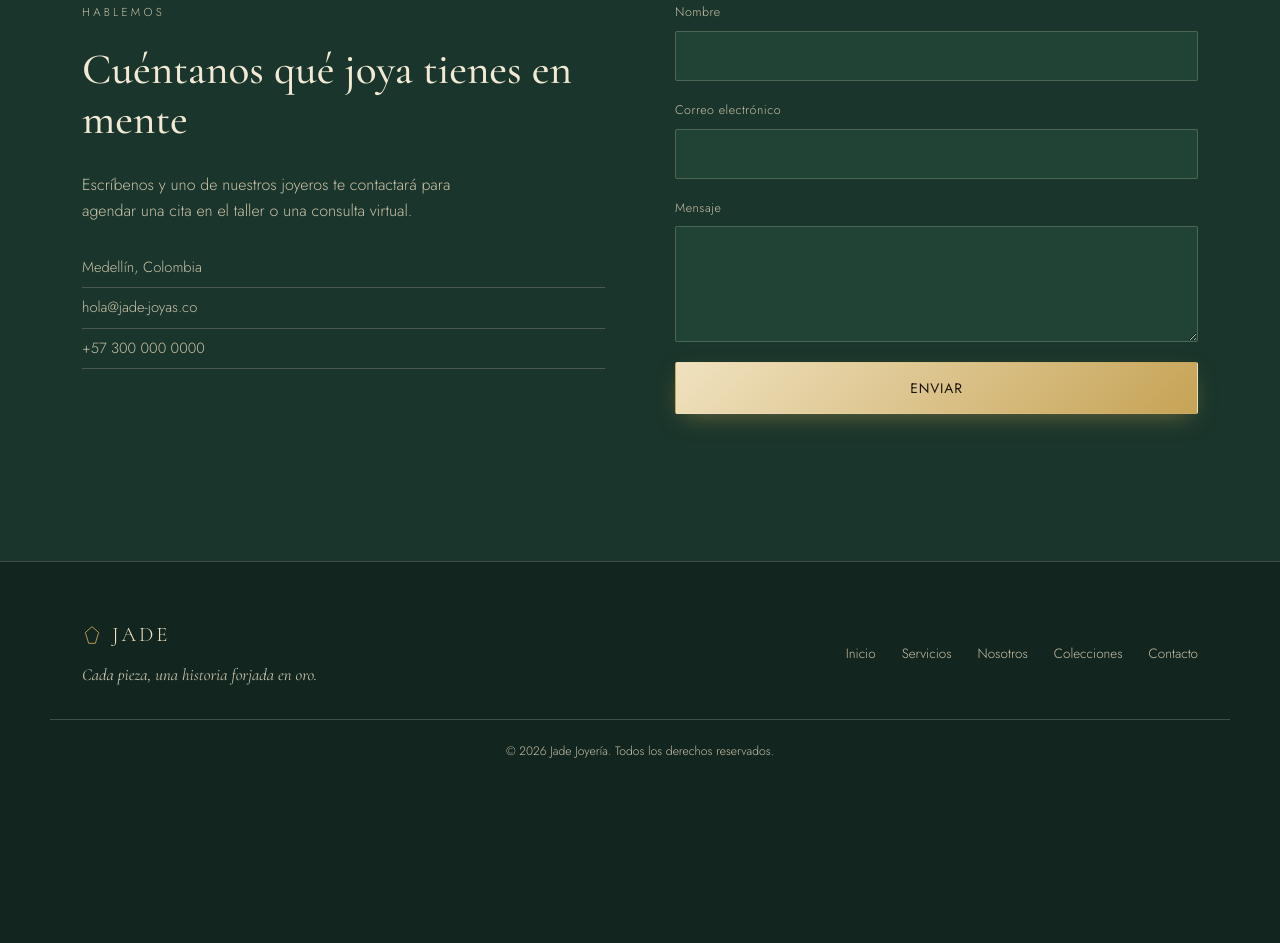
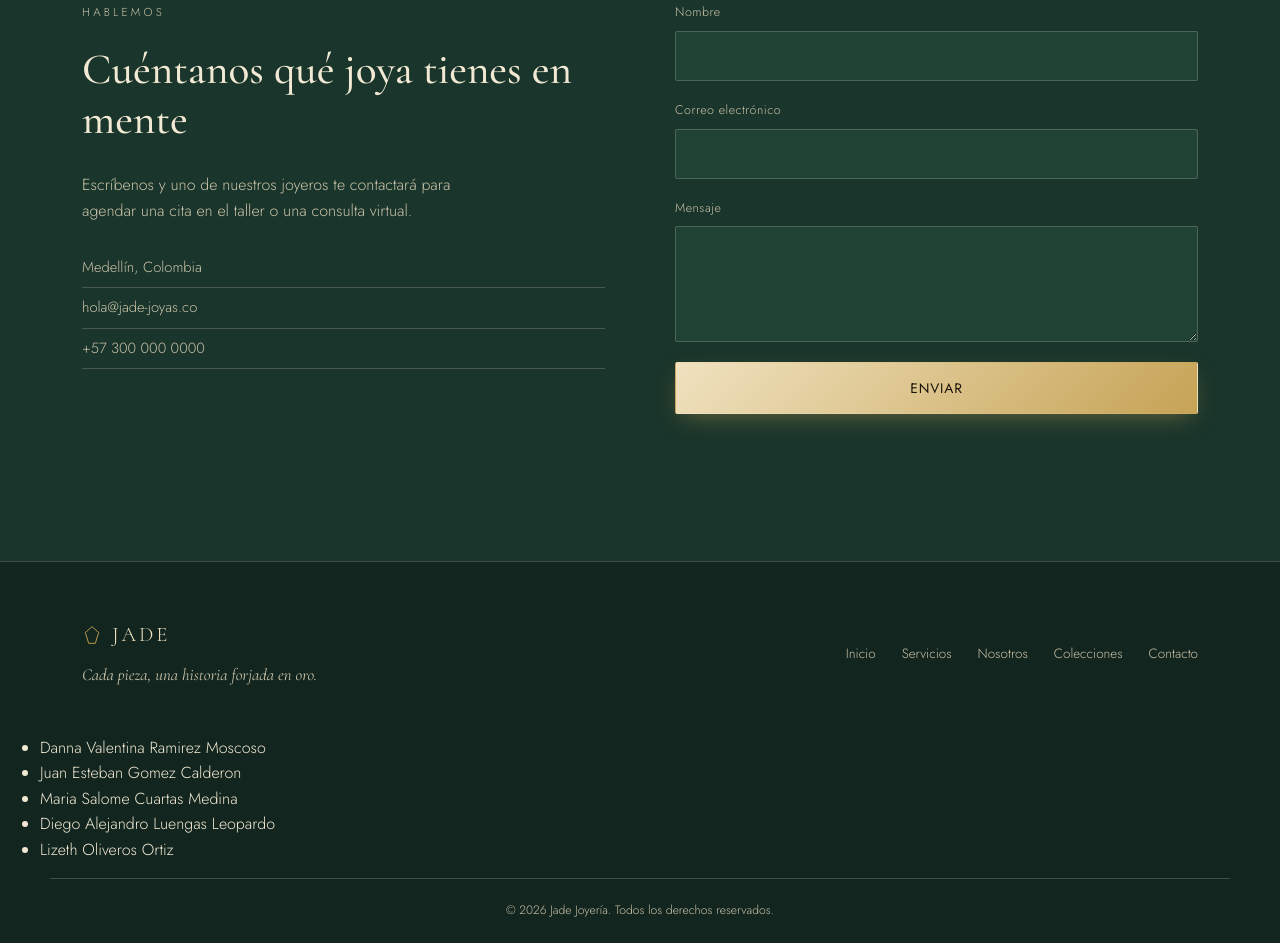
Before and after one commit to estudiantegimfa/Jade, a plain HTML site: page index.html in a window 1280 px wide. Shown: the part 4175-5118 px from the top of the page. Before the commit the page ends 4958 px from the top, so only its background shows below. Drawn offline with nearby package versions, Linux system fonts and the light colour scheme.

Commit message:
Update index.html

```diff
--- a/index.html
+++ b/index.html
@@ -300,6 +300,13 @@
       <a href="#contacto">Contacto</a>
     </nav>
   </div>
+  <ul class="footer-credits">
+  <li>Danna Valentina Ramirez Moscoso</li>
+  <li>Juan Esteban Gomez Calderon</li>
+  <li>Maria Salome Cuartas Medina</li>
+  <li>Diego Alejandro Luengas Leopardo</li>
+  <li>Lizeth Oliveros Ortiz</li>
+</ul>
   <p class="footer-copy" id="footer-copy"></p>
 </footer>
 
```
